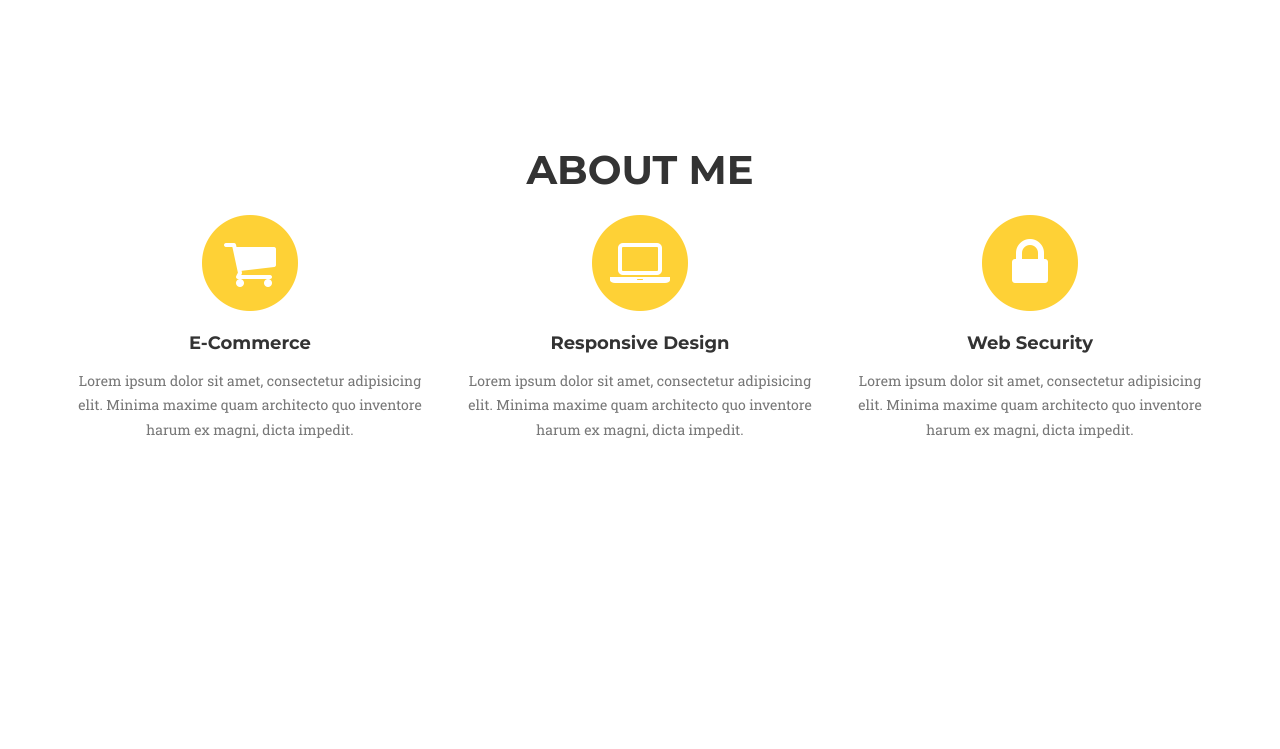
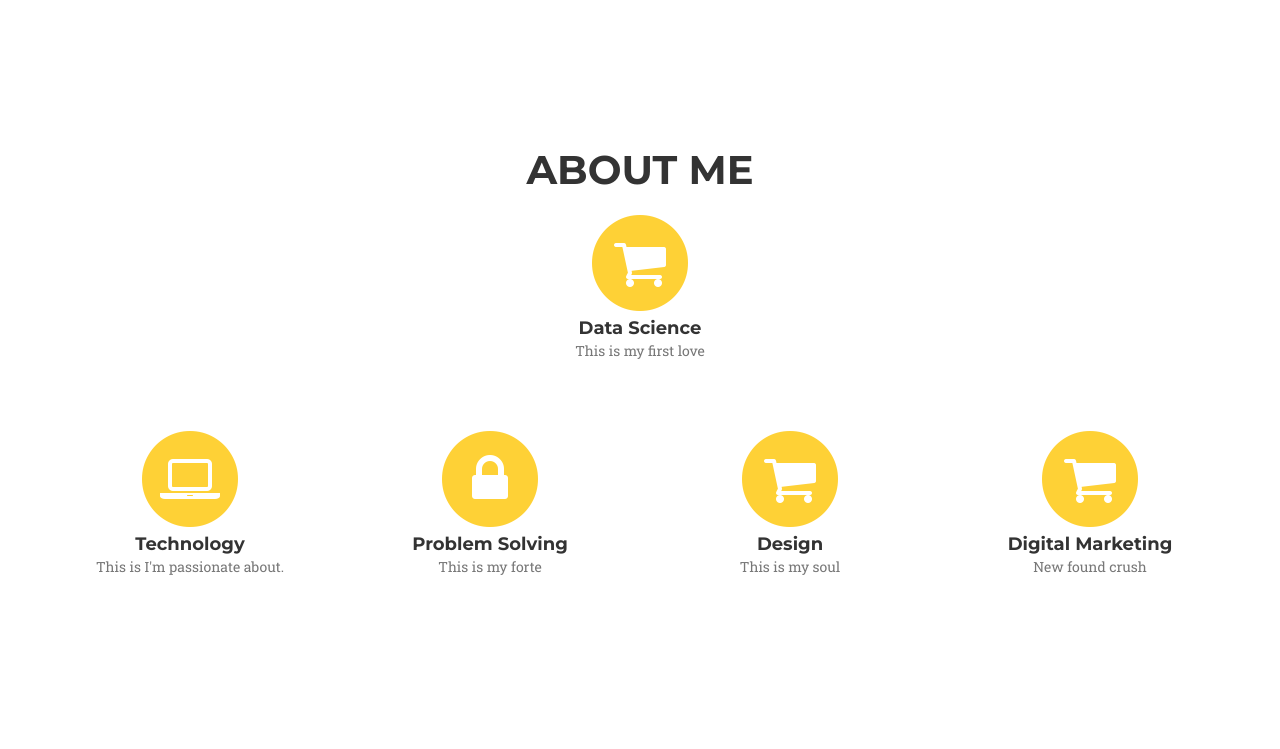
Before and after one commit to aashvi/aashvi.github.io, a website: page index.html in a window 1280 px wide. Shown: the part 695-1444 px from the top of the page. Drawn offline with nearby package versions, Linux system fonts and the light colour scheme; a web font is replaced by a local one.

Commit message:
about me changes

```diff
--- a/css/agency.css
+++ b/css/agency.css
@@ -61,7 +61,7 @@ h6 {
   border-color: #fed136;
   font-family: "Montserrat", "Helvetica Neue", Helvetica, Arial, sans-serif;
   text-transform: uppercase;
-  font-weight: 700;
+  font-weight: 500;
 }
 .btn-primary:hover,
 .btn-primary:focus,
@@ -105,7 +105,7 @@ fieldset[disabled] .btn-primary.active {
   border-color: #fed136;
   font-family: "Montserrat", "Helvetica Neue", Helvetica, Arial, sans-serif;
   text-transform: uppercase;
-  font-weight: 700;
+  font-weight: 400;
   border-radius: 3px;
   font-size: 18px;
   padding: 20px 40px;
@@ -299,7 +299,7 @@ section h3.section-subheading {
   }
 }
 .service-heading {
-  margin: 15px 0;
+  margin: 2px 0;
   text-transform: none;
 }
 #portfolio .portfolio-item {
--- a/index.html
+++ b/index.html
@@ -96,30 +96,51 @@
 
                 </div>
             </div>
-            <div class="row text-center">
-                <div class="col-md-4">
+            <div class="row text-center" >
+                <div class="col-md-12" style="padding-bottom: 50px">
                     <span class="fa-stack fa-4x">
                         <i class="fa fa-circle fa-stack-2x text-primary"></i>
                         <i class="fa fa-shopping-cart fa-stack-1x fa-inverse"></i>
                     </span>
-                    <h4 class="service-heading">E-Commerce</h4>
-                    <p class="text-muted">Lorem ipsum dolor sit amet, consectetur adipisicing elit. Minima maxime quam architecto quo inventore harum ex magni, dicta impedit.</p>
+                    <h4 class="service-heading">Data Science</h4>
+                    <p class="text-muted">This is my first love</p>
                 </div>
-                <div class="col-md-4">
+
+
+
+            <div class="row text-center">
+
+                <div class="col-md-3">
                     <span class="fa-stack fa-4x">
                         <i class="fa fa-circle fa-stack-2x text-primary"></i>
                         <i class="fa fa-laptop fa-stack-1x fa-inverse"></i>
                     </span>
-                    <h4 class="service-heading">Responsive Design</h4>
-                    <p class="text-muted">Lorem ipsum dolor sit amet, consectetur adipisicing elit. Minima maxime quam architecto quo inventore harum ex magni, dicta impedit.</p>
+                    <h4 class="service-heading">Technology</h4>
+                    <p class="text-muted">This is I'm passionate about.</p>
                 </div>
-                <div class="col-md-4">
+                <div class="col-md-3">
                     <span class="fa-stack fa-4x">
                         <i class="fa fa-circle fa-stack-2x text-primary"></i>
                         <i class="fa fa-lock fa-stack-1x fa-inverse"></i>
                     </span>
-                    <h4 class="service-heading">Web Security</h4>
-                    <p class="text-muted">Lorem ipsum dolor sit amet, consectetur adipisicing elit. Minima maxime quam architecto quo inventore harum ex magni, dicta impedit.</p>
+                    <h4 class="service-heading">Problem Solving</h4>
+                    <p class="text-muted">This is my forte</p>
+                </div>
+                <div class="col-md-3">
+                    <span class="fa-stack fa-4x">
+                        <i class="fa fa-circle fa-stack-2x text-primary"></i>
+                        <i class="fa fa-shopping-cart fa-stack-1x fa-inverse"></i>
+                    </span>
+                    <h4 class="service-heading">Design</h4>
+                    <p class="text-muted">This is my soul</p>
+                </div>
+                <div class="col-md-3">
+                    <span class="fa-stack fa-4x">
+                        <i class="fa fa-circle fa-stack-2x text-primary"></i>
+                        <i class="fa fa-shopping-cart fa-stack-1x fa-inverse"></i>
+                    </span>
+                    <h4 class="service-heading">Digital Marketing</h4>
+                    <p class="text-muted">New found crush</p>
                 </div>
             </div>
         </div>
```
Also changed, not shown: css/agency.min.css, img/icons/code.png (added), img/icons/ds.jpeg (added), img/icons/ps.png (added), img/icons/tech.png (added), img/icons/ux.jpeg (added).
